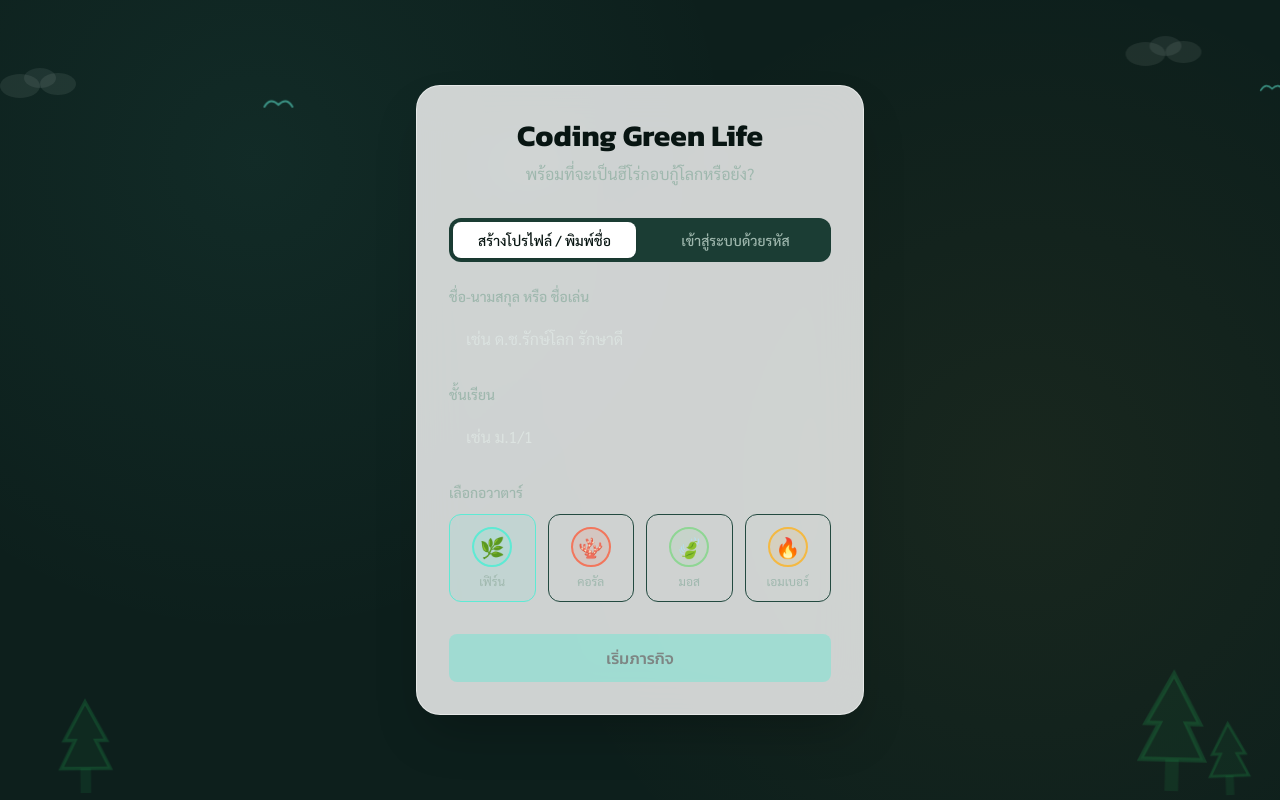
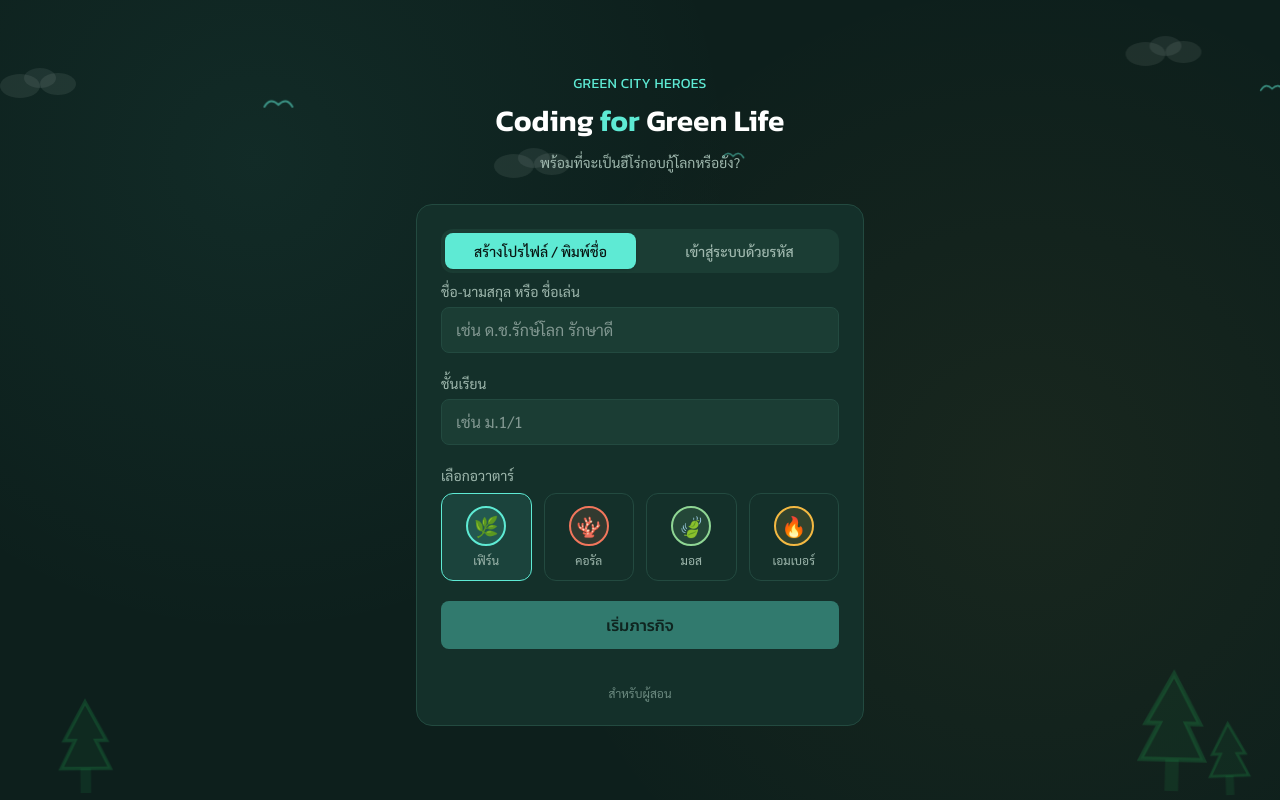
Before and after one commit to jinchanya-boop/coding-green-life, a React (Vite) app: page /#/ in a window 1280 px wide. Built offline with nearby package versions, Linux system fonts and the light colour scheme.

Commit message:
fix: restore Onboarding UI styling and teacher link

```diff
--- a/src/pages/Onboarding.tsx
+++ b/src/pages/Onboarding.tsx
@@ -46,79 +46,74 @@ export default function Onboarding() {
   return (
     <div className="min-h-screen eco-grid-bg flex items-center justify-center px-6 py-12 relative">
       <AmbientBackground />
-      <div className="max-w-md w-full relative z-10">
-        <div className="bg-white/80 backdrop-blur-xl rounded-3xl p-8 shadow-2xl border border-white/50">
-
+      <div className="w-full max-w-md relative z-10">
         <div className="text-center mb-8">
-            <h1 className="text-3xl font-display font-bold text-[var(--color-bg-deep)] mb-2">Coding Green Life</h1>
-            <p className="text-[var(--color-ink-dim)]">พร้อมที่จะเป็นฮีโร่กอบกู้โลกหรือยัง?</p>
+          <p className="font-display text-[var(--color-mint)] tracking-wide text-sm mb-2">GREEN CITY HEROES</p>
+          <h1 className="font-display text-3xl font-semibold leading-tight text-white">
+            Coding <span className="text-[var(--color-mint)]">for</span> Green Life
+          </h1>
+          <p className="text-[var(--color-ink-dim)] text-sm mt-3">
+            พร้อมที่จะเป็นฮีโร่กอบกู้โลกหรือยัง?
+          </p>
         </div>
 
-          <div className="flex gap-2 mb-6 p-1 bg-[var(--color-surface-2)] rounded-xl">
+        <div className="bg-[var(--color-surface)] rounded-2xl p-6 space-y-5 border border-[var(--color-surface-3)]">
+
+          <div className="flex gap-2 mb-2 p-1 bg-[var(--color-surface-2)] rounded-xl">
             <button
               onClick={() => setMode('name')}
-              className={`flex-1 py-2 text-sm font-medium rounded-lg transition-colors ${mode === 'name' ? 'bg-white shadow-sm text-[var(--color-bg-deep)]' : 'text-[var(--color-ink-dim)] hover:text-[var(--color-bg-deep)]'}`}
+              className={`flex-1 py-2 text-sm font-medium rounded-lg transition-colors ${mode === 'name' ? 'bg-[var(--color-mint)] text-[var(--color-bg-deep)] shadow-sm' : 'text-[var(--color-ink-dim)] hover:text-white'}`}
             >
               สร้างโปรไฟล์ / พิมพ์ชื่อ
             </button>
             <button
               onClick={() => { setMode('code'); setCodeError(false); }}
-              className={`flex-1 py-2 text-sm font-medium rounded-lg transition-colors ${mode === 'code' ? 'bg-white shadow-sm text-[var(--color-bg-deep)]' : 'text-[var(--color-ink-dim)] hover:text-[var(--color-bg-deep)]'}`}
+              className={`flex-1 py-2 text-sm font-medium rounded-lg transition-colors ${mode === 'code' ? 'bg-[var(--color-mint)] text-[var(--color-bg-deep)] shadow-sm' : 'text-[var(--color-ink-dim)] hover:text-white'}`}
             >
               เข้าสู่ระบบด้วยรหัส
             </button>
           </div>
 
           {mode === 'code' ? (
-            <div className="space-y-5 mb-8">
             <div>
-                <label className="block text-sm font-medium text-[var(--color-ink-dim)] mb-2">
-                  รหัสผู้เล่น (6 หลัก)
-                </label>
+              <label className="block text-sm text-[var(--color-ink-dim)] mb-1.5">รหัสผู้เล่น (6 หลัก)</label>
               <input
-                  type="text"
                 value={code}
                 onChange={(e) => { setCode(e.target.value); setCodeError(false); }}
                 placeholder="เช่น เด4860 หรือ กั2848"
-                  className={`w-full px-4 py-3 rounded-xl bg-[var(--color-surface-1)] border focus:outline-none transition-colors ${codeError ? 'border-red-400 focus:border-red-500' : 'border-transparent focus:border-[var(--color-mint)]'}`}
+                className={`w-full rounded-lg bg-[var(--color-surface-2)] border px-3.5 py-2.5 outline-none text-[var(--color-ink)] transition-colors ${codeError ? 'border-red-500 focus:border-red-400' : 'border-[var(--color-surface-3)] focus:border-[var(--color-mint)]'}`}
+                maxLength={6}
               />
               {codeError && (
-                  <p className="mt-2 text-sm text-red-500 font-medium">ไม่พบรหัสผู้เล่นนี้ กรุณาตรวจสอบอีกครั้ง</p>
+                <p className="mt-2 text-sm text-red-400">ไม่พบรหัสผู้เล่นนี้ กรุณาตรวจสอบอีกครั้ง</p>
               )}
             </div>
-            </div>
           ) : (
-            <div className="space-y-5 mb-8">
+            <>
               <div>
-                <label className="block text-sm font-medium text-[var(--color-ink-dim)] mb-2">
-                  ชื่อ-นามสกุล หรือ ชื่อเล่น
-                </label>
+                <label className="block text-sm text-[var(--color-ink-dim)] mb-1.5">ชื่อ-นามสกุล หรือ ชื่อเล่น</label>
                 <input
-                  type="text"
                   value={name}
                   onChange={(e) => setName(e.target.value)}
                   placeholder="เช่น ด.ช.รักษ์โลก รักษาดี"
-                  className="w-full px-4 py-3 rounded-xl bg-[var(--color-surface-1)] border border-transparent focus:border-[var(--color-mint)] focus:outline-none transition-colors"
+                  className="w-full rounded-lg bg-[var(--color-surface-2)] border border-[var(--color-surface-3)] px-3.5 py-2.5 outline-none focus:border-[var(--color-mint)] text-[var(--color-ink)]"
+                  maxLength={30}
                 />
               </div>
 
               <div>
-                <label className="block text-sm font-medium text-[var(--color-ink-dim)] mb-2">
-                  ชั้นเรียน
-                </label>
+                <label className="block text-sm text-[var(--color-ink-dim)] mb-1.5">ชั้นเรียน</label>
                 <input
-                  type="text"
                   value={className}
                   onChange={(e) => setClassName(e.target.value)}
                   placeholder="เช่น ม.1/1"
-                  className="w-full px-4 py-3 rounded-xl bg-[var(--color-surface-1)] border border-transparent focus:border-[var(--color-mint)] focus:outline-none transition-colors"
+                  className="w-full rounded-lg bg-[var(--color-surface-2)] border border-[var(--color-surface-3)] px-3.5 py-2.5 outline-none focus:border-[var(--color-mint)] text-[var(--color-ink)]"
+                  maxLength={20}
                 />
               </div>
 
               <div>
-                <label className="block text-sm font-medium text-[var(--color-ink-dim)] mb-3">
-                  เลือกอวาตาร์
-                </label>
+                <label className="block text-sm text-[var(--color-ink-dim)] mb-2">เลือกอวาตาร์</label>
                 <div className="grid grid-cols-4 gap-3">
                   {AVATARS.map((a) => (
                     <button
@@ -136,7 +131,7 @@ export default function Onboarding() {
                   ))}
                 </div>
               </div>
-            </div>
+            </>
           )}
 
           <button
@@ -147,6 +142,13 @@ export default function Onboarding() {
           >
             {isStarting ? 'กำลังค้นหาข้อมูล...' : (mode === 'code' ? 'เข้าสู่ระบบ' : 'เริ่มภารกิจ')}
           </button>
+
+          <button
+            onClick={() => navigate('/teacher')}
+            className="w-full text-center mt-4 text-xs text-[var(--color-ink-faint)] hover:text-[var(--color-ink-dim)] block"
+          >
+            สำหรับผู้สอน
+          </button>
         </div>
       </div>
     </div>
```
Lines whose indentation alone changed are shown as unchanged.
